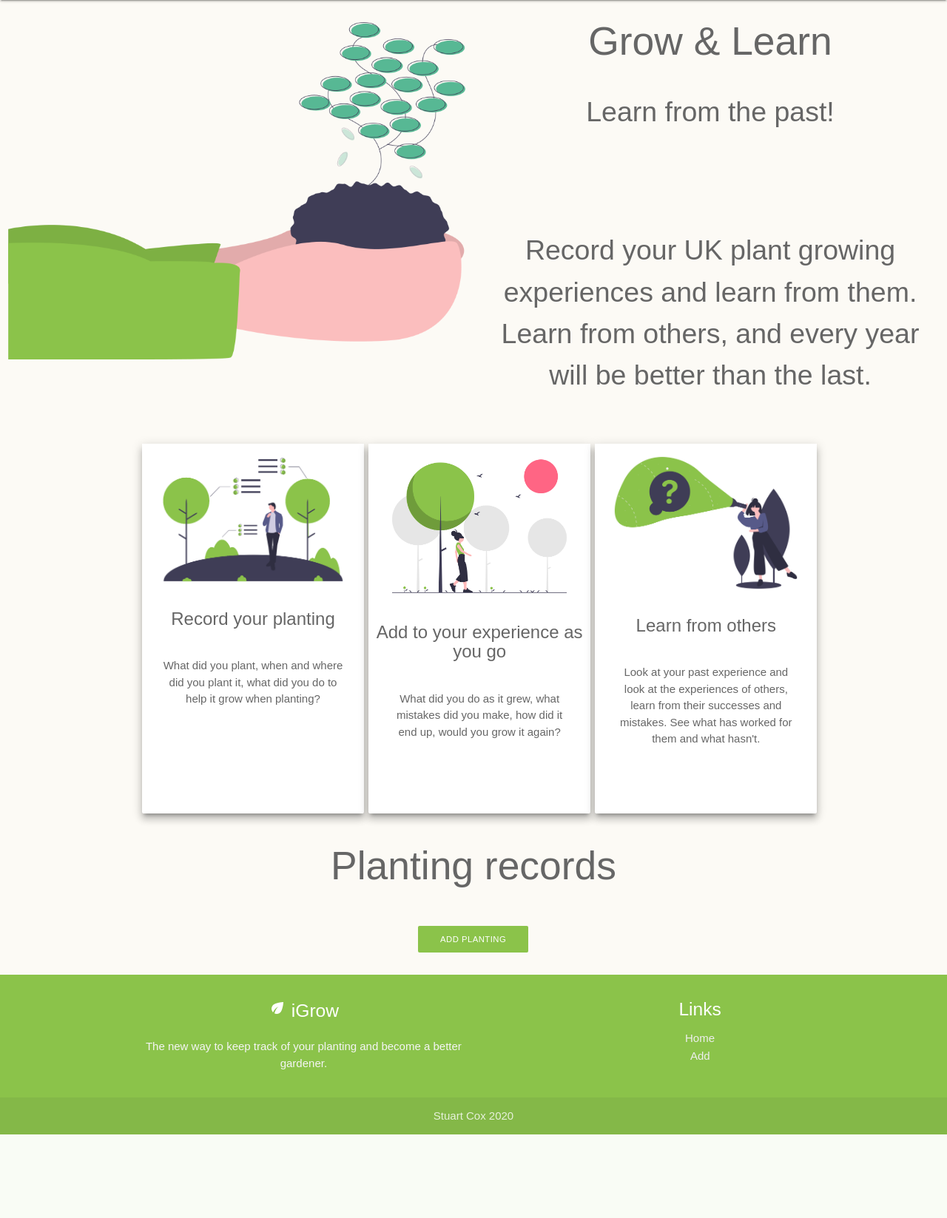
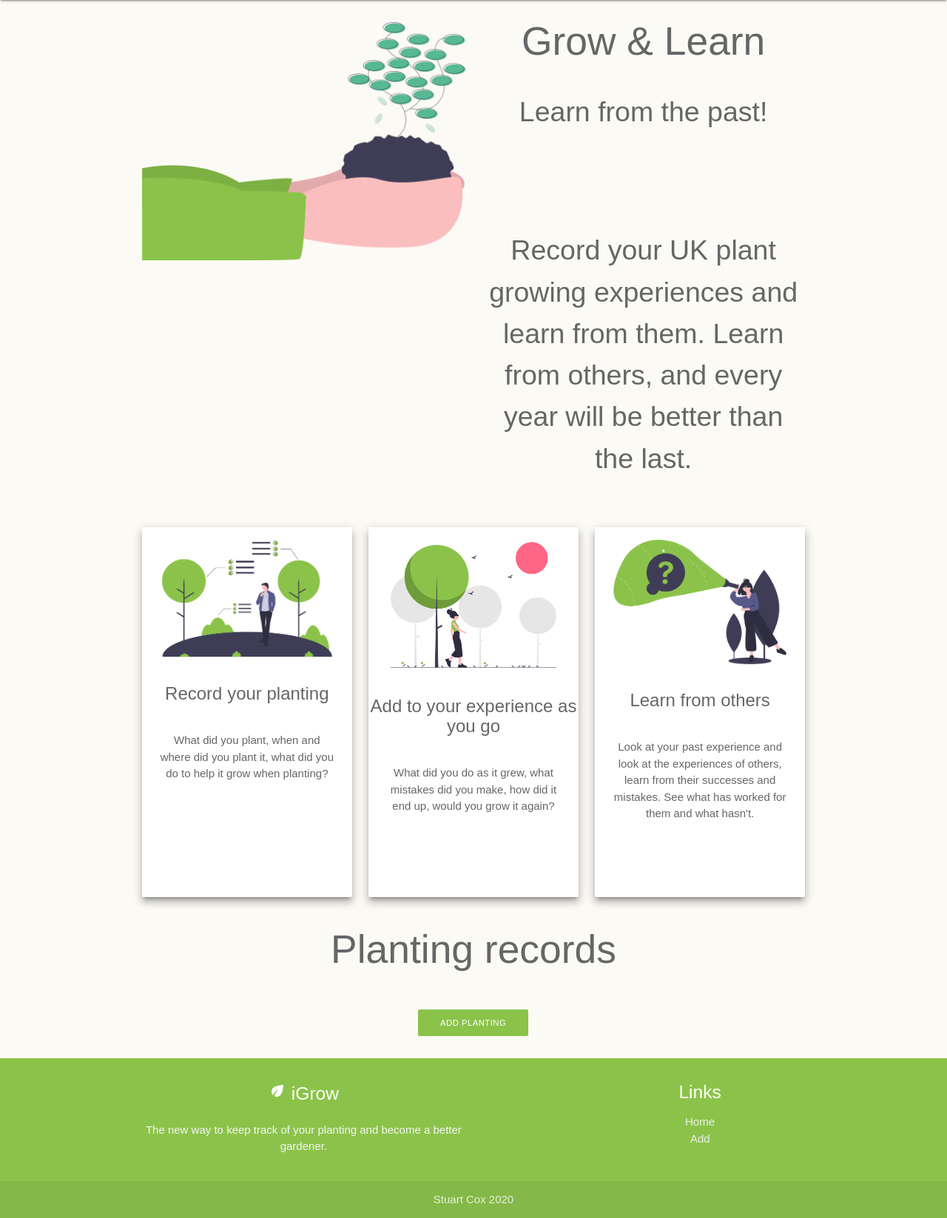
Before and after one commit to StuartCox3107/iGrow, a Flask app: page / in a window 1280 px wide. Shown: the part 64-1711 px from the top of the page at 74% size. Before the commit the page ends 1598 px from the top, so only its background shows below. Run offline with Flask 2, Linux system fonts and the light colour scheme; data that the repository does not hold is empty; some libraries are stand-ins or nearby versions; some web fonts are replaced.

Commit message:
most bootstrap classes changed to materialize now

```diff
--- a/static/css/style.css
+++ b/static/css/style.css
@@ -19,11 +19,6 @@ a {
     margin-top: 10px;
     font-size: 0.75rem;
 }
-
-.card {
-    width: 300px;
-}
-
 
 /*index.html styling*/
 #indeximage {
--- a/templates/create.html
+++ b/templates/create.html
@@ -1,10 +1,10 @@
 {% extends 'base.html' %} {% block content %}
 
-<div class="container-fluid">
+<div class="container">
   <div class="row">
-    <div class="col s12 col m6 float-left" id="createimage">
+    <div class="col s12 col m6 float-left valign-wrapper" id="createimage">
       <img
-        class="img-fluid"
+        class="responsive-img"
         src="{{url_for('static', filename='/images/' + 'createimage.png')}}"
         alt="picture of three trees"
       />
--- a/templates/index.html
+++ b/templates/index.html
@@ -1,9 +1,9 @@
 {% extends 'base.html' %} {% block content %}
-<div class="container-fluid">
+<div class="container">
   <div class="row">
     <div class="col s12 m12 l6 float-left" id="indeximage">
       <img
-        class="img-fluid"
+        class="responsive-img"
         src="{{url_for('static', filename='/images/' + 'handholdingsoil.png')}}"
         alt="picture of a hand holding soil"
       />
@@ -82,9 +82,9 @@
 
 {{ pagination.links }}
 
-  <div class="row">
+  <div class="row center-align">
     {% for plant in plants %}
-    <div class="col s12 m5">
+    <div class="col s12 m3 l4">
       <div class="card small z-depth-4">
         <div class="card-content">
 
--- a/templates/update.html
+++ b/templates/update.html
@@ -1,11 +1,11 @@
 {% extends 'base.html' %}
 {% block content %}
 
-<div class="container-fluid">
+<div class="container">
   <div class="row">
     <div class="col s12 col m6 float-left" id="updateimage">
       <img
-        class="img-fluid"
+        class="responsive-img"
         src="{{url_for('static', filename='/images/' + 'updateimage.png')}}"
         alt="picture of someone walking past trees"
       />
```
Also changed, not shown: templates/read.html (+5 -5 lines).
